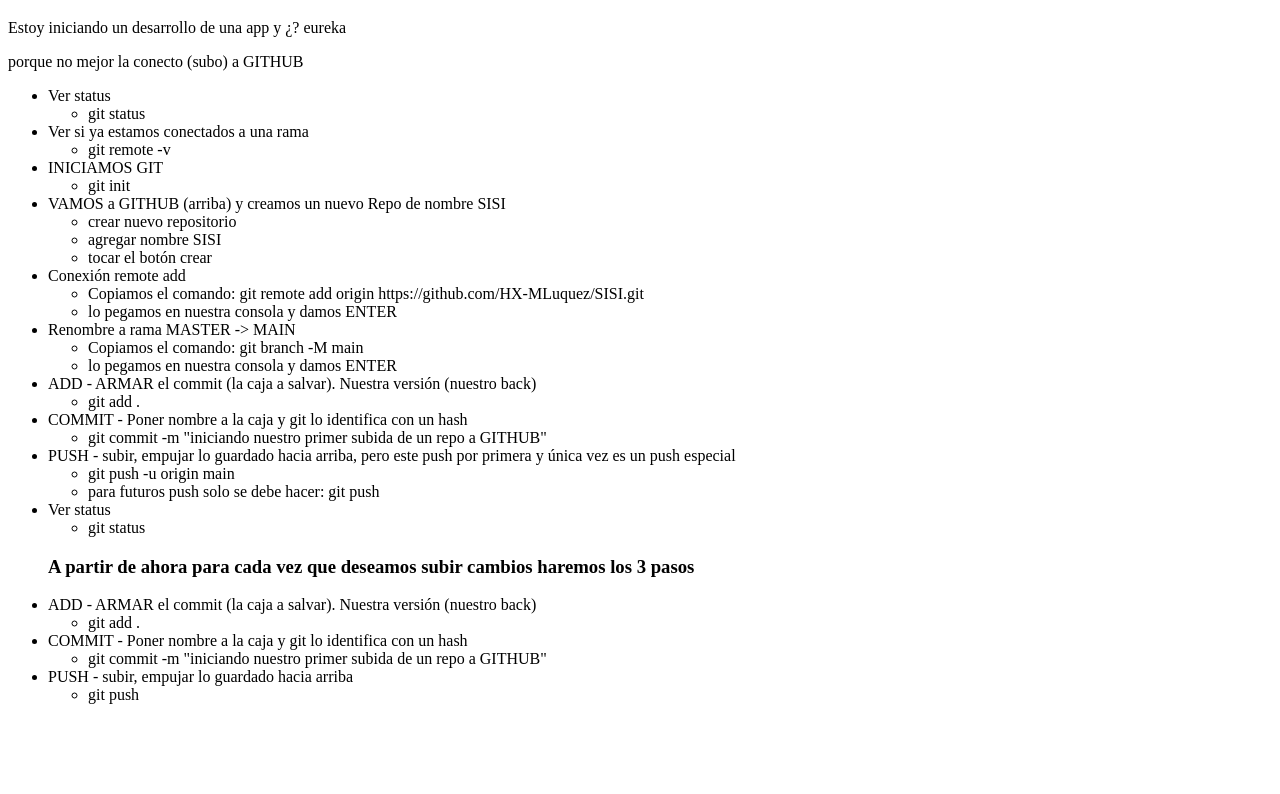
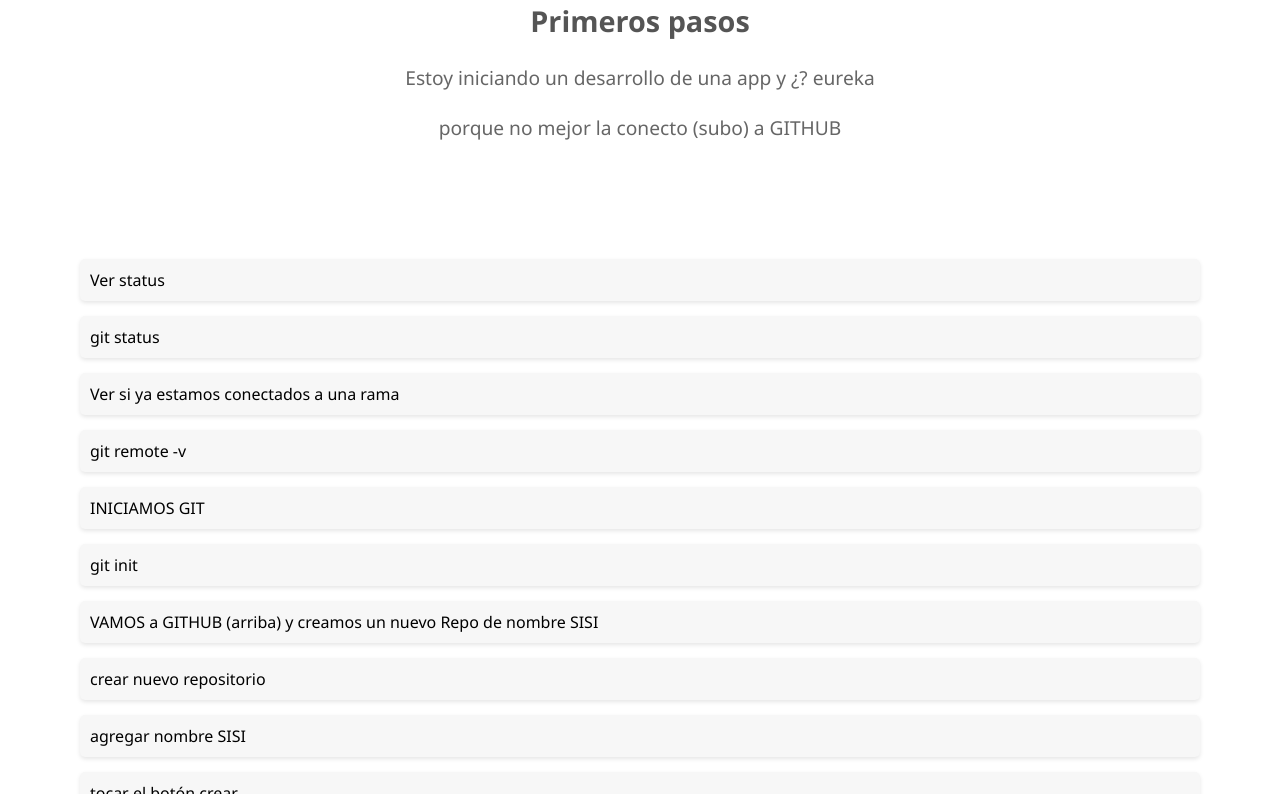
Before and after one commit to HX-MLuquez/SISI, a plain HTML site: page index.html in a window 1280 px wide. Shown: the part 108-902 px from the top of the page. Before the commit the page ends 828 px from the top, so only its background shows below. Drawn offline with Linux system fonts and the light colour scheme.

Commit message:
fixed styles

```diff
--- a/index.html
+++ b/index.html
@@ -4,12 +4,69 @@
     <meta charset="UTF-8" />
     <meta name="viewport" content="width=device-width, initial-scale=1.0" />
     <title>GITHUB</title>
+    <style>
+      body {
+        font-family: "Segoe UI", Tahoma, Geneva, Verdana, sans-serif;
+        margin: 0;
+        padding: 0;
+       text-align: center;
+      }
+
+      h1 {
+        color: #333;
+        font-size: 2.5em;
+      }
+
+      h2 {
+        color: #555;
+        font-size: 1.8em;
+      }
+
+      p {
+        color: #666;
+        font-size: 1.2em;
+        line-height: 1.6;
+      }
+
+      ul {
+        list-style-type: none;
+        padding: 0;
+      }
+
+      ul li {
+        margin-bottom: 15px;
+        text-align: left;
+        background-color: #f7f7f7;
+        padding: 10px;
+        border-radius: 5px;
+        box-shadow: 0 2px 4px rgba(0, 0, 0, 0.1);
+      }
+
+      h3 {
+        color: #777;
+      }
+
+      a {
+        color: #007bff;
+        text-decoration: none;
+        transition: color 0.3s ease;
+      }
+
+      a:hover {
+        color: #0056b3;
+      }
+
+      .container{
+        padding: 80px;
+      }
+    </style>
   </head>
   <body>
     <h1>GITHUB</h1>
     <h2>Primeros pasos</h2>
     <p>Estoy iniciando un desarrollo de una app y ¿? eureka</p>
     <p>porque no mejor la conecto (subo) a GITHUB</p>
+    <div class="container">
       <ul>
         <li>Ver status</li>
         <ul>
@@ -43,7 +100,8 @@
           <li>lo pegamos en nuestra consola y damos ENTER</li>
         </ul>
         <li>
-        ADD - ARMAR el commit (la caja a salvar). Nuestra versión (nuestro back)
+          ADD - ARMAR el commit (la caja a salvar). Nuestra versión (nuestro
+          back)
         </li>
         <ul>
           <li>git add .</li>
@@ -68,27 +126,25 @@
           <li>git status</li>
         </ul>
         <h3>
-        A partir de ahora para cada vez que deseamos subir cambios haremos los 3
-        pasos
+          A partir de ahora para cada vez que deseamos subir cambios haremos los
+          3 pasos
         </h3>
         <li>
-        ADD - ARMAR el commit (la caja a salvar). Nuestra versión (nuestro back)
+          ADD - ARMAR el commit (la caja a salvar). Nuestra versión (nuestro
+          back)
         </li>
         <ul>
           <li>git add .</li>
         </ul>
         <li>COMMIT - Poner nombre a la caja y git lo identifica con un hash</li>
         <ul>
-        <li>
-          git commit -m "iniciando nuestro primer subida de un repo a GITHUB"
-        </li>
+          <li>git commit -m "otro commit"</li>
         </ul>
-      <li>
-        PUSH - subir, empujar lo guardado hacia arriba
-      </li>
+        <li>PUSH - subir, empujar lo guardado hacia arriba</li>
         <ul>
           <li>git push</li>
         </ul>
       </ul>
+    </div>
   </body>
 </html>
```
Lines whose indentation alone changed are shown as unchanged.
